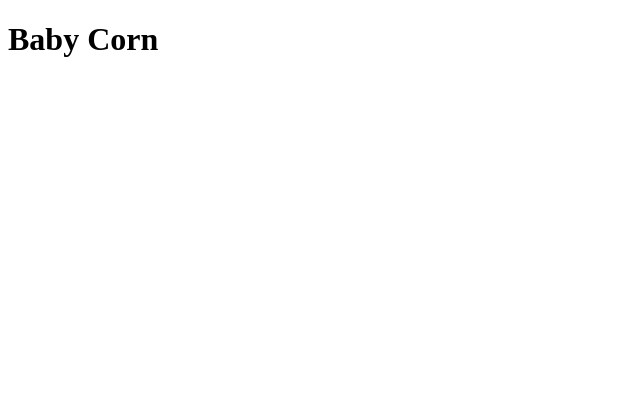
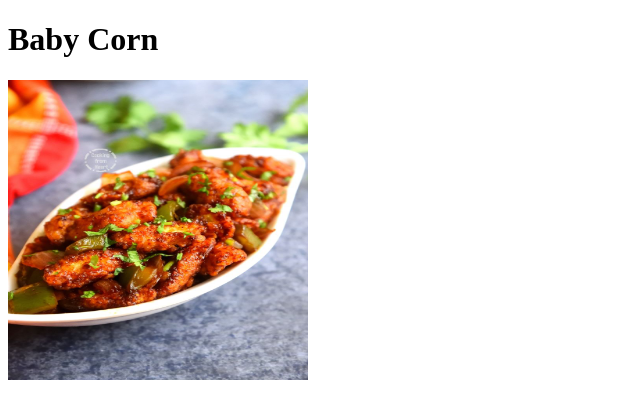
Before and after one commit to ojha13291/odin-recipes, a plain HTML site: page recipes/babycorn.html in a window 1280 px wide. Shown: the whole page, without its empty margins (0-640 px from the left). Drawn offline with Linux system fonts and the light colour scheme.

Commit message:
just added image link to the babycorn.html

```diff
--- a/recipes/babycorn.html
+++ b/recipes/babycorn.html
@@ -7,5 +7,7 @@
 </head>
 <body>
     <h1>Baby Corn</h1>
+    <img src="/recipes/images/Baby-Corn.jpg" alt="Babycorn" height="300" width="300" >
+
 </body>
 </html>
```
